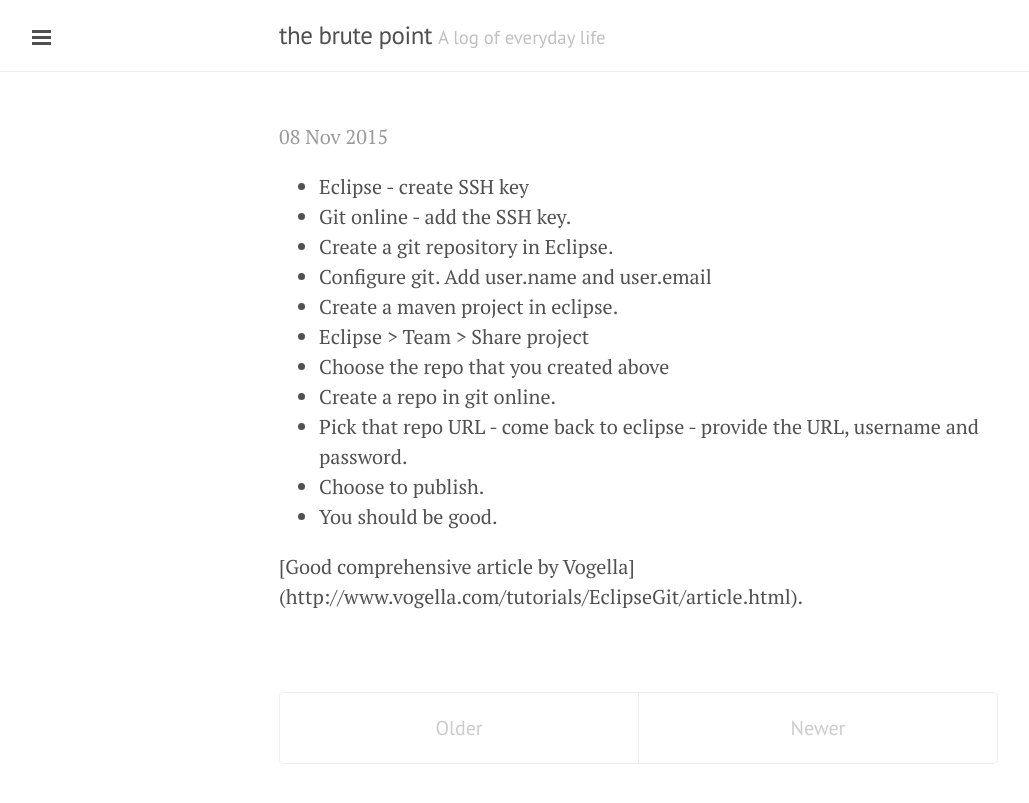
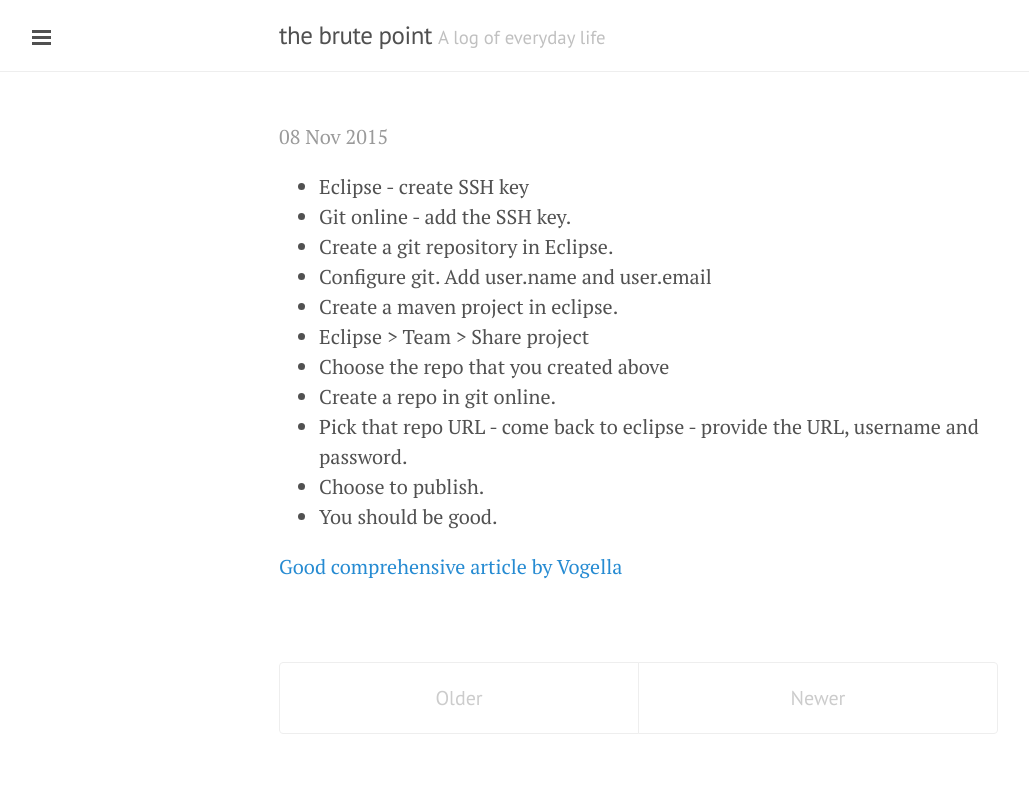
Before and after one commit to BokaPaatha/thebrutepoint.github.io, a Jekyll site: the page built from index.html, in a window 1280 px wide. Shown: the top 803 px of the page, without its empty margins (1-1030 px from the left). Built offline with Jekyll 4.4.1, drawn with Linux system fonts in a browser that asks for light colours; the list of posts is cut into pages by our own code.

Commit message:
Post update: Eclipse Github First Helloworld app

```diff
--- a/_posts/2015-11-08-eclipse-github-first-helloworld-app.markdown
+++ b/_posts/2015-11-08-eclipse-github-first-helloworld-app.markdown
@@ -16,4 +16,4 @@ tags: [#howto, #eclipse, #github]
 - Choose to publish.
 - You should be good.
 
-[Good comprehensive article by Vogella] (http://www.vogella.com/tutorials/EclipseGit/article.html).
+[Good comprehensive article by Vogella](http://www.vogella.com/tutorials/EclipseGit/article.html)
```
